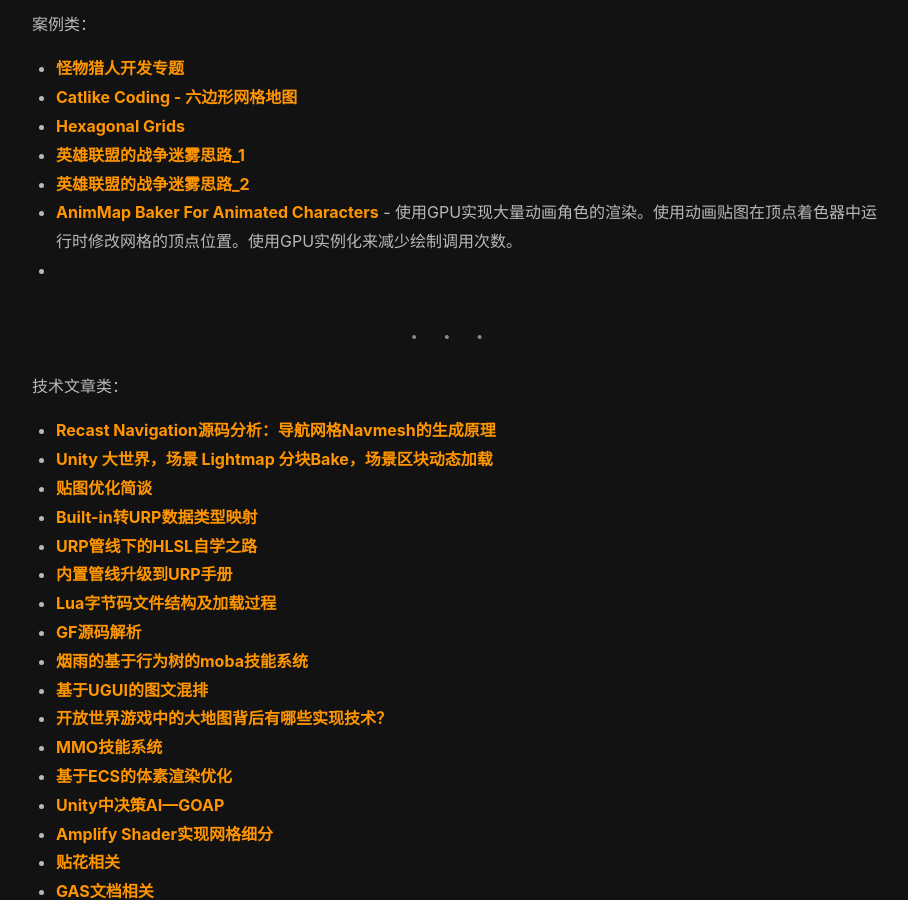
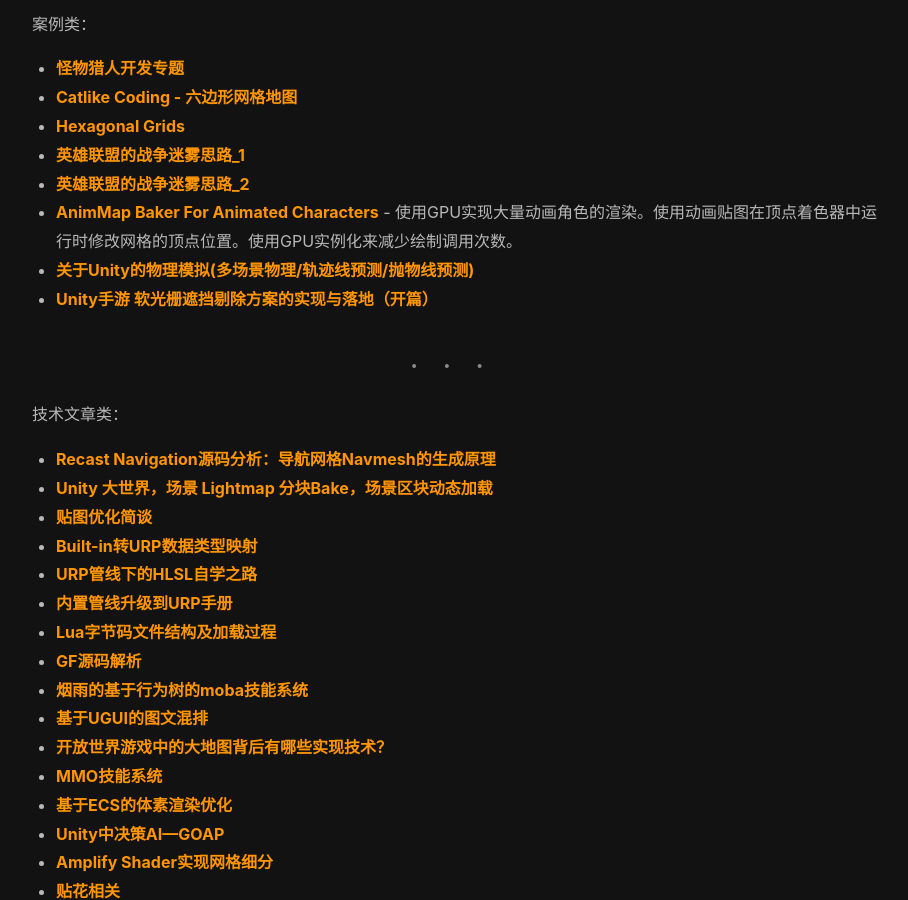
Before and after one commit to S0nrEir/S0nrEir.github.io, a Jekyll site: the page built from _posts/2024-04-02-干货博客收集.md, in a window 1280 px wide and 900 px high, scrolled down 645 px. Shown: the whole window, without its empty margins (71-979 px from the left). Built offline with Jekyll 4.4.1, drawn with Linux system fonts in a browser that asks for light colours; nearby versions of some CDN libraries.

Commit message:
Unity手游 软光栅遮挡剔除方案的实现与落地

```diff
--- a/_posts/2024-04-02-干货博客收集.md
+++ b/_posts/2024-04-02-干货博客收集.md
@@ -25,7 +25,8 @@ tags: ["博客","干货"]
 - [英雄联盟的战争迷雾思路_1](https://technology.riotgames.com/news/story-fog-and-war)
 - [英雄联盟的战争迷雾思路_2](https://gitee.com/luoxiaoc/tutorial-source-code/raw/master/Fod%20Of%20War.unitypackage)
 - [AnimMap Baker For Animated Characters](https://github.com/chenjd/Render-Crowd-Of-Animated-Characters) - 使用GPU实现大量动画角色的渲染。使用动画贴图在顶点着色器中运行时修改网格的顶点位置。使用GPU实例化来减少绘制调用次数。
--
+- [关于Unity的物理模拟(多场景物理/轨迹线预测/抛物线预测)](https://www.bilibili.com/opus/1008770256021225475)
+- [Unity手游 软光栅遮挡剔除方案的实现与落地（开篇）](https://zhuanlan.zhihu.com/p/1939810833778579004?share_code=hofD2SQIpqXw&utm_psn=1993019521334780411)
 
 ---
 
```
